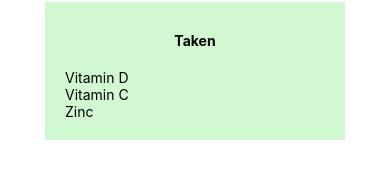
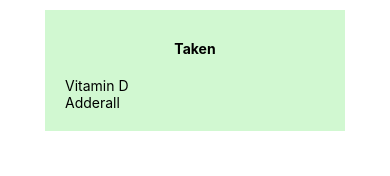
Before and after one commit to rachwei/vitaliti, a React Native app in the folder frontend/: screen /Calendar in a window 390 px wide. Shown: the part 599-775 px from the top of the page. Built offline with nearby package versions, Linux system fonts and the light colour scheme.

Commit message:
Updated taken medicine

```diff
--- a/frontend/components/Calendar.js
+++ b/frontend/components/Calendar.js
@@ -14,9 +14,9 @@
 // hard coded medications
 const medications = [
     {"name": "Vitamin D", "status": "Took"},
-    {"name": "Vitamin C", "status": "Took"},
-    {"name": "Zinc", "status": "Took"},
-    {"name": "Adderall", "status": "Skipped"},
+    {"name": "Vitamin C", "status": "Missed"},
+    {"name": "Zinc", "status": "Missed"},
+    {"name": "Adderall", "status": "Took"},
     {"name": "Birth Control", "status": "Missed"},
 ]
 
@@ -59,7 +59,8 @@
                 // displayLoadingIndicator={true}
                 markedDates={{
                     ['2023-10-10']: { startingDay: true, selected: true, selectedColor: 'green' },
-                    ['2023-10-14']: { endingDay: true, selected: true, selectedColor: 'green' },
+                    ['2023-10-13']: { endingDay: true, selected: true, selectedColor: 'green' },
+                    ['2023-10-14']: { endingDay: true, selected: true, marked: true, selectedColor: 'green' },
                 }}
                 markingType='interactive'
             />
```
